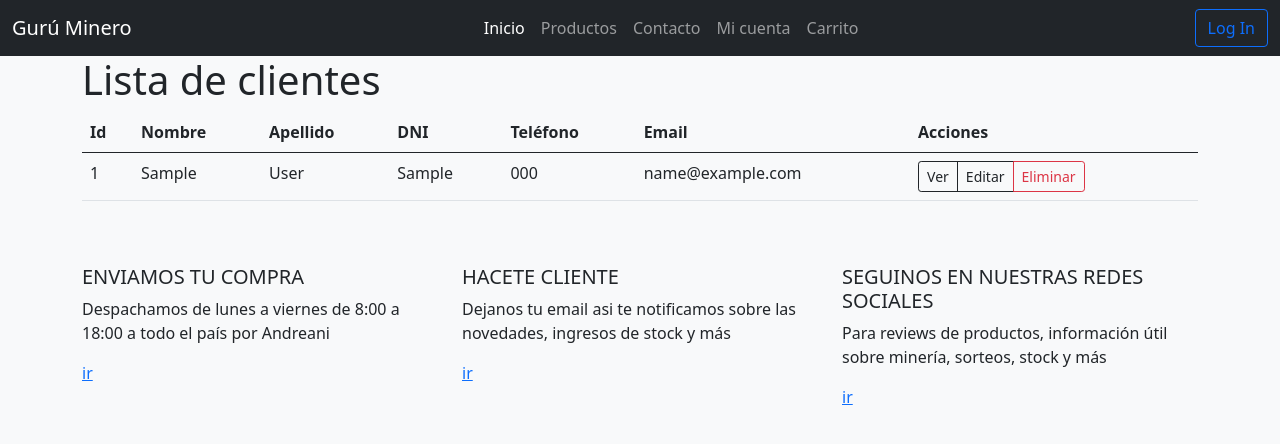
After one commit to ivanln26/404_minerva, a Django app: page /clients/ in a window 1280 px wide. The commit adds this page. Shown: the top 444 px of the page. Run offline with Django 3.2, Linux system fonts and the light colour scheme; tables that the repository leaves empty hold one stand-in row (values such as "Sample post").

Commit message:
Add list client view

```diff
--- /dev/null
+++ b/minerva/templates/client_list.html
@@ -0,0 +1,41 @@
+{% extends 'base.html' %}
+
+{% block title %}Clientes{% endblock %}
+
+{% block content %}
+  <h1>Lista de clientes</h1>
+  <div class="table-responsive">
+    <table class="table table-hover">
+      <thead>
+        <tr>
+          <th>Id</th>
+          <th>Nombre</th>
+          <th>Apellido</th>
+          <th>DNI</th>
+          <th>Teléfono</th>
+          <th>Email</th>
+          <th>Acciones</th>
+        </tr>
+      </thead>
+      <tbody>
+        {% for client in clients %}
+          <tr>
+            <td>{{ client.id }}</td>
+            <td>{{ client.first_name }}</td>
+            <td>{{ client.last_name }}</td>
+            <td>{{ client.dni }}</td>
+            <td>{{ client.phone|default:"-" }}</td>
+            <td>{{ client.email|default:"-" }}</td>
+            <td>
+              <div class="btn-group btn-group-sm" role="group">
+                <a class="btn btn-outline-dark" href="#" role="button">Ver</a>
+                <a class="btn btn-outline-dark" href="#" role="button">Editar</a>
+                <a class="btn btn-outline-danger" href="#" role="button">Eliminar</a>
+              </div>
+            </td>
+          </tr>
+        {% endfor %}
+      </tbody>
+    </table>
+  </div>
+{% endblock %}
--- a/minerva/templates/navbar.html
+++ b/minerva/templates/navbar.html
@@ -17,6 +17,9 @@
       <ul class="navbar-nav me-auto mb-2 mb-lg-0">
         <li class="nav-item"><a class="nav-link active" href="{% url 'index' %}">Inicio</a></li>
         <li class="nav-item"><a class="nav-link" href="{% url 'product_list' %}">Productos</a></li>
+        {% if user.is_authenticated %}
+          <li class="nav-item"><a class="nav-link" href="{% url 'client_list' %}">Clientes</a></li>
+        {% endif %}
         <li class="nav-item"><a class="nav-link" href="#">Contacto</a></li>
         <li class="nav-item"><a class="nav-link" href="#">Mi cuenta</a></li>
         <li class="nav-item"><a class="nav-link" href="#">Carrito</a></li>
--- a/minerva/urls.py
+++ b/minerva/urls.py
@@ -6,6 +6,7 @@ from . import views
 
 urlpatterns = [
     path('', views.index, name='index'),
+    path('clients/', views.ClientListView.as_view(), name='client_list'),
     path('product/create', views.ProductCreateView.as_view(), name='product_create'),
     path('product/delete/<int:id>', views.ProductDeleteView.as_view(), name='product_delete'),
     path('product/detail/<int:id>', views.ProductDetailView.as_view(), name='product_detail'),
--- a/minerva/views.py
+++ b/minerva/views.py
@@ -14,6 +14,15 @@ def index(request):
         'products': products
     }
     return render(request, 'index.html', ctx)
+
+
+class ClientListView(View):
+
+    def get(self, request):
+        ctx = {
+            'clients': models.Client.objects.all(),
+        }
+        return render(request, 'client_list.html', ctx)
 
 
 class ProductCreateView(View):
```
